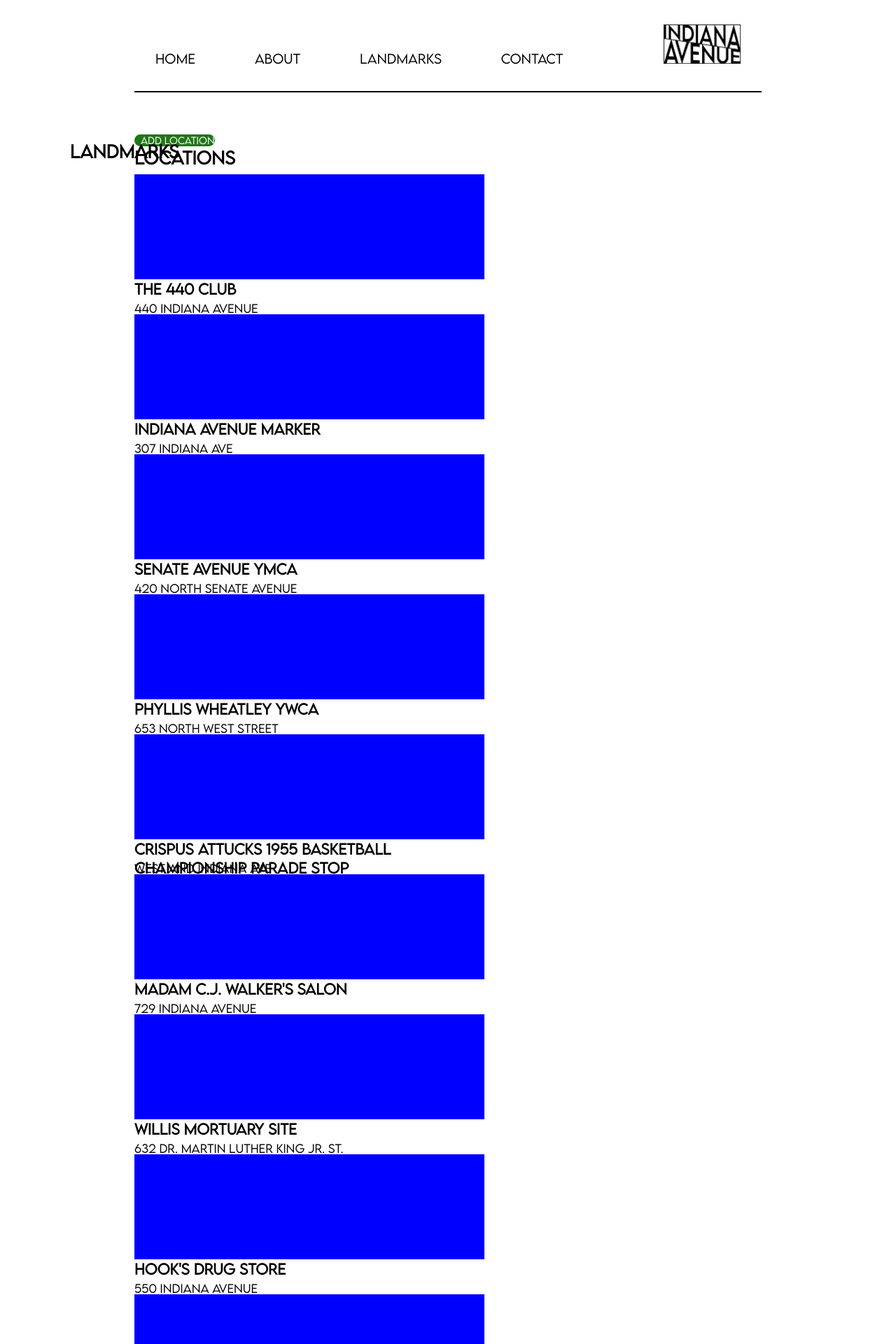
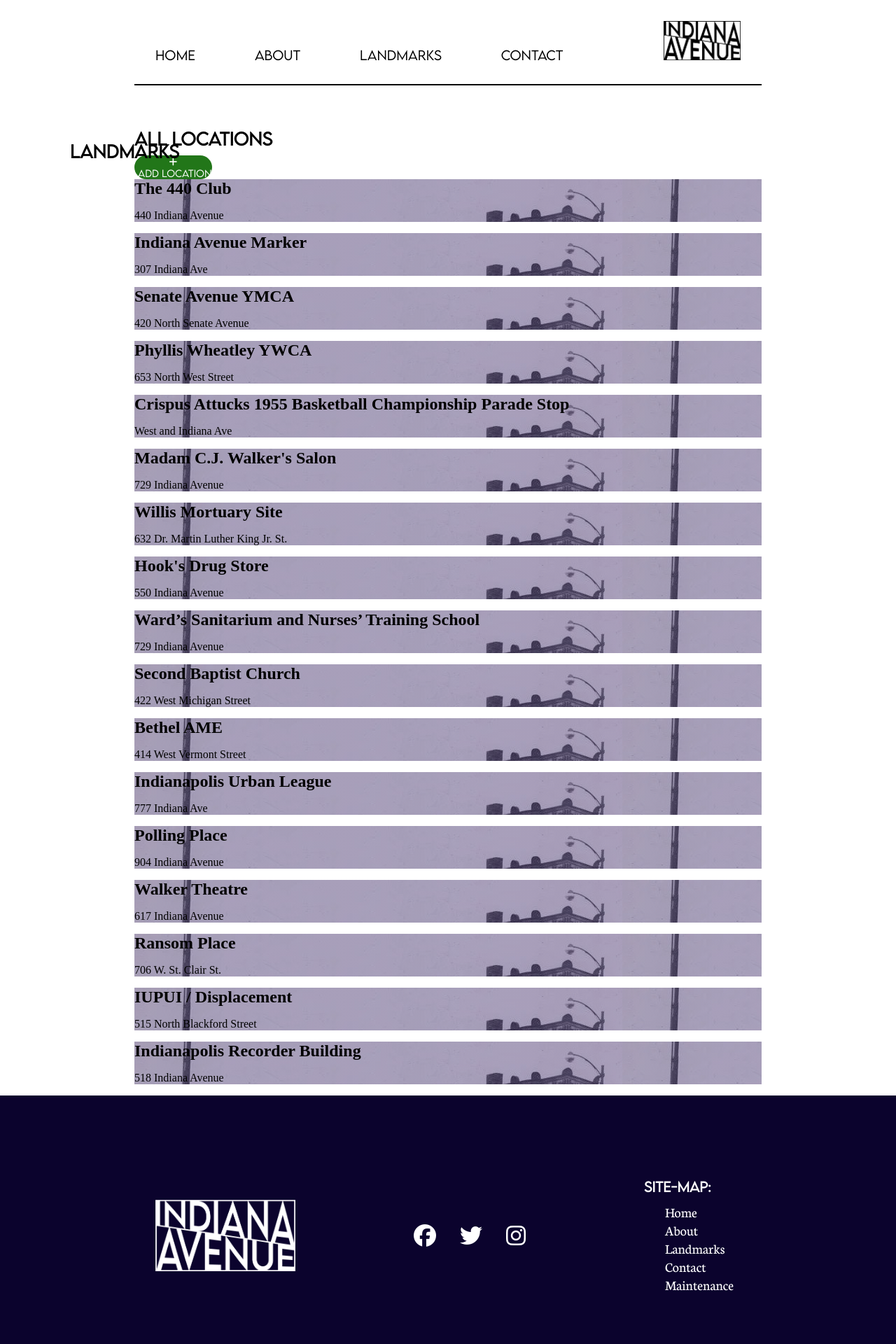
Before and after one commit to jbldwn/indiana_ave, a PHP site: page /landmarks.php in a window 1280 px wide. Shown: the top 1920 px of the page at 70% size. Run offline with PHP 8.4, Linux system fonts and the light colour scheme; data comes from the database, SQL or seed files in the repository; style sheets or scripts are compiled from the project's sources; some libraries are stand-ins or nearby versions.

Commit message:
removing unused code from nav.scss

```diff
--- a/landmarks.php
+++ b/landmarks.php
@@ -30,31 +30,52 @@
 
 ?>
 <section class="landmarks container">
+<!--    <div class="header">-->
+        <h1 id="ld-head">Landmarks</h1>
+<!--        <div class="ctrls">-->
+<!--            <button class="save">-->
+<!--                <i class="fa-solid fa-location-plus fa-xl"></i>-->
+<!--                <div class="button-icon">-->
+<!--                    <i class="fa-solid fa-plus fa-xl"></i>-->
+<!--                </div>-->
+<!--                <i class="fa-solid fa-circle-plus fa-xl"></i>-->
+<!--                <span>Add Location</span>-->
+<!--            </button>-->
+<!--        </div>-->
+<!--    </div>-->
+    <div class="all-landmarks">
         <div class="header">
-        <h1 id="ld-head">Landmarks</h1>
+            <h1 class="ld-body-head">All Locations</h1>
             <div class="ctrls">
                 <button class="save">
-                <i class="fa-solid fa-location-plus fa-xl"></i>
+                    <!--                <i class="fa-solid fa-location-plus fa-xl"></i>-->
+                    <div class="button-icon">
+                        <i class="fa-solid fa-plus fa-l"></i>
+                    </div>
+                    <!--                <i class="fa-solid fa-circle-plus fa-xl"></i>-->
                     <span>Add Location</span>
                 </button>
             </div>
         </div>
-    <div class="lists">
-
-
-        <div class="ld-sites">
-            <h1 class="ld-body-head">Locations</h1>
+<!--        list to hold all retrieved locations-->
+        <div class="list">
+<!--            creates a new link for each landmark from db-->
             <?php while($row = $query->fetch_assoc()) { ?>
             <a style="text-decoration: none; color: black"  href="landmark-detail.php?location_id=<?= $row['location_id'] ?>">
-                        <div id="site">
-                            <div id="site-img"></div>
-                            <h1 class="ld-site-head"><?= $row['location_name'] ?></h1>
-                            <p class="ld-site-add"><?= $row['location_address'] ?></p>
+                <div id="location_<?= $row['location_id']?>" class="location" style="background-image:linear-gradient(rgba(83, 73, 129, 0.5),rgba(83, 73, 129, 0.5)), url('www/assets/images/street.jpg')">
+
+                    <!--site-img is just holding space to showcase img applied to parent-->
+                    <div class="site-img" ></div>
+                    <div class="site-info">
+                        <h1 class="loc_name"><?= $row['location_name'] ?></h1>
+                        <p class="address"><?= $row['location_address'] ?></p>
+                    </div>
                 </div>
             </a>
         <?php } ?>
         </div>
 
     </div>
+
 </section>
 <?php require_once('includes/footer.php');?>
--- a/www/scss/nav.scss
+++ b/www/scss/nav.scss
@@ -2,10 +2,7 @@
     width: 100%;
     .mobile{
         padding: 10px 30px;
-        //width: 100%;
         width: available;
-        //height: 12vh;
-        //background-color: $siteWhite;
 
         display: none;
         justify-content: space-between;
@@ -37,15 +34,13 @@
     }
     .web{
         nav{
-            padding: 35px 0;
+            padding: 30px 0;
             border-bottom: solid 2px $siteWhite;
             display: flex;
             justify-content: space-between;
             align-items: baseline;
 
             .links{
-                //line-height: 80px;
-
                 margin-left:30px;
                 width: 65%;
                 display: flex;
@@ -85,51 +80,23 @@
                 color: $siteWhite;
             }
             .ctrls{
-                //margin-left: auto;
-                //margin: 10px 0;
                 margin-right: 30px;
                 color: $siteWhite;
 
                 button{
                     width: 110px;
                     height: 45px;
-                    //margin: 10px 0;
-
                     margin-left: 10px;
-
                 }
-
-                //.edit{
-                //    background-color: $editColor;
-                //}
-                //.edit:hover{
-                //    background-color: $editHoverColor;
-                //}
-                //.save{
-                //    background-color: $saveColor;
-                //}
-                //.save:hover{
-                //    background-color: $saveHoverColor;
-                //}
-                //.delete{
-                //    background-color: $deleteColor;
-                //}
-                //.delete:hover{
-                //    background-color: $deleteHoverColor;
-                //}
             }
-
         }
     }
-
 }
 
 .nav-black{
-
     .mobile{
         padding: 10px 30px;
         width: 100%;
-        //height: 12vh;
         background-color: $siteWhite;
 
         display: none;
@@ -162,19 +129,18 @@
     }
     .web{
         nav{
-            padding: 35px 0;
+            padding: 30px 0;
             border-bottom: solid 2px $siteBlack;
             display: flex;
             justify-content: space-between;
             align-items: baseline;
 
             .links{
-                //line-height: 80px;
-
                 margin-left:30px;
                 width: 65%;
                 display: flex;
                 justify-content: space-between;
+
                 a{
                     text-decoration: none;
                     color: $siteBlack;
@@ -210,38 +176,16 @@
                 color: $siteBlack;
             }
             .ctrls{
-                //margin-left: auto;
-                //margin: 10px 0;
                 margin-right: 30px;
                 color: $siteWhite;
 
                 button{
                     width: 110px;
                     height: 45px;
-                    //margin: 10px 0;
-
                     margin-left: 10px;
 
                 }
 
-                //.edit{
-                //    background-color: $editColor;
-                //}
-                //.edit:hover{
-                //    background-color: $editHoverColor;
-                //}
-                //.save{
-                //    background-color: $saveColor;
-                //}
-                //.save:hover{
-                //    background-color: $saveHoverColor;
-                //}
-                //.delete{
-                //    background-color: $deleteColor;
-                //}
-                //.delete:hover{
-                //    background-color: $deleteHoverColor;
-                //}
             }
 
         }
@@ -287,8 +231,6 @@
 @media (max-width: $mobileWidth){
 
     .nav-black{
-        //height: 70px;
-
         .web{
             display: none;
         }
@@ -299,8 +241,6 @@
     }
 
     .nav-white{
-        //height: 70px;
-
         .web{
             display: none;
         }
```
Lines whose indentation alone changed are shown as unchanged.
